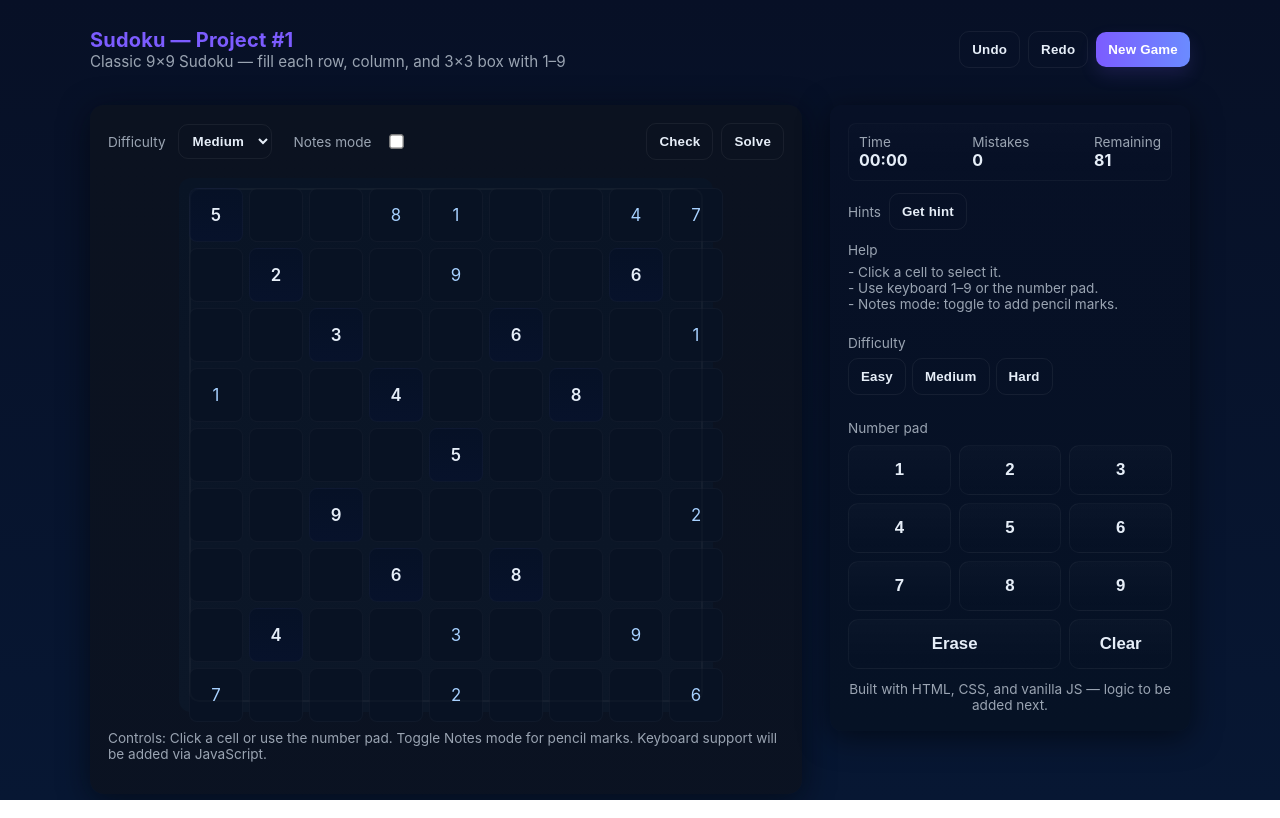
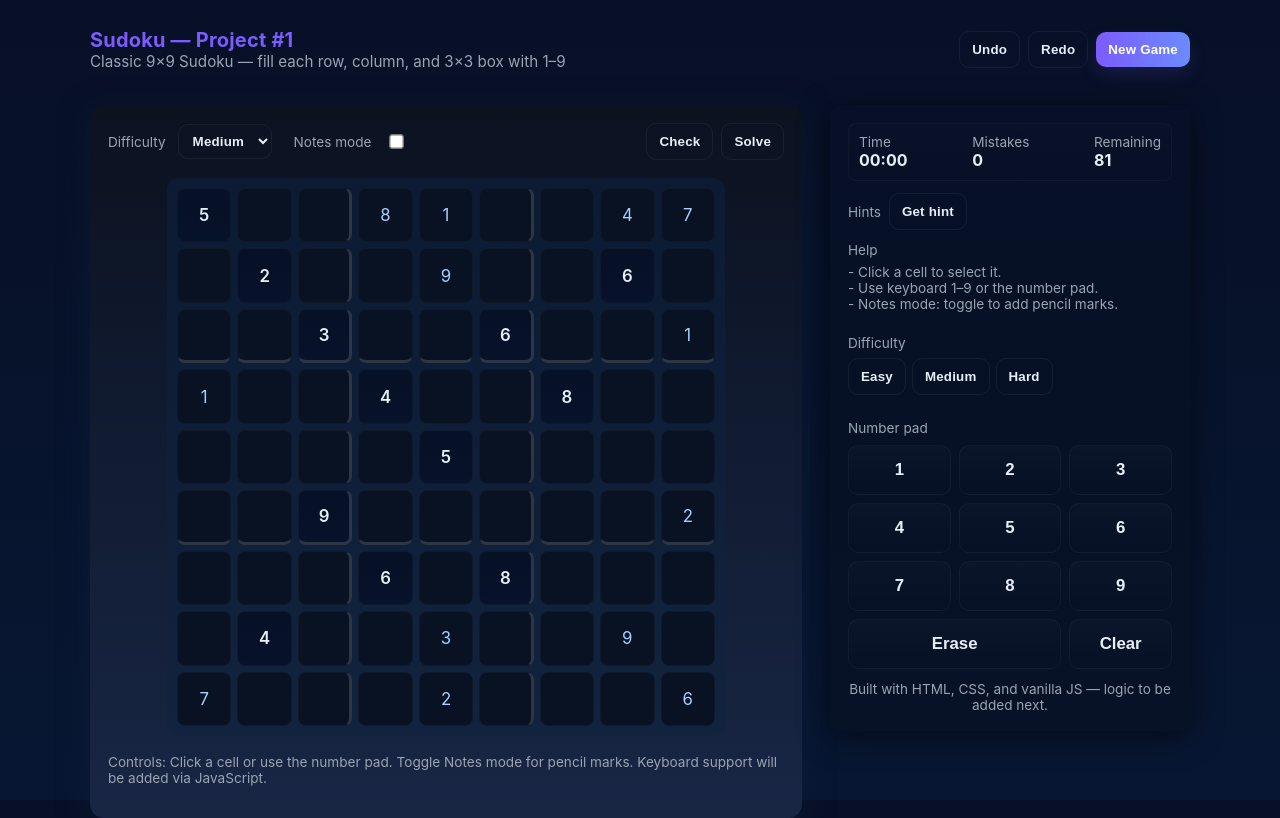
Before and after one commit to juanito2110/CS195_Project1, a plain HTML site: page index.html in a window 1280 px wide. Drawn offline with Linux system fonts and the light colour scheme.

Commit message:
Update CSS styles for improved layout and aesthetics

```diff
--- a/style.css
+++ b/style.css
@@ -10,7 +10,7 @@
       --good:#9ff7b5;
       --gap:6px;
       --cell-size:54px;
-      --board-size: calc(9 * var(--cell-size) + 8 * var(--gap));
+      --board-size: calc(9 * var(--cell-size) + 12 * var(--gap));
       font-family: Inter, system-ui, -apple-system, "Segoe UI", Roboto, "Helvetica Neue", Arial;
     }
 
@@ -51,10 +51,10 @@
 
     /* Left: board + controls */
     .game-panel{
-      background:linear-gradient(180deg,var(--panel), rgba(11,18,32,0.9));
+      background:linear-gradient(180deg,var(--panel), rgba(26, 40, 71, 0.9));
       border-radius:14px;
       padding:18px;
-      box-shadow: 0 6px 30px rgba(3,6,12,0.6);
+      box-shadow: 0 6px 30px rgba(15, 30, 59, 0.6);
     }
 
     .board-wrap{
@@ -73,7 +73,7 @@
       grid-template-columns: repeat(9, 1fr);
       grid-template-rows: repeat(9, 1fr);
       gap:var(--gap);
-      background:linear-gradient(180deg,#091425,#0c1728);
+      background:linear-gradient(180deg,#0c1b33,#12233f);
       padding:10px;
       border-radius:12px;
     }
@@ -138,7 +138,7 @@
       left:10px; right:10px; top:10px; bottom:10px;
       border-radius:10px;
       pointer-events:none;
-      box-shadow: 0 0 0 2px rgba(255,255,255,0.02) inset;
+      /*box-shadow: 0 0 0 2px rgba(255, 255, 255, 0.068) inset;*/
     }
 
     /* Controls on the right */
@@ -211,6 +211,26 @@
       text-align:center;
     }
 
+    /* --- 3x3 separators (safe: keeps the grid gap intact) --- */
+    :root{
+      --thick: 3px;                      /* thickness of separators */
+      --thick-color: rgba(255, 255, 255, 0.153);
+    }
+
+    /* Thicker vertical separators after the 3rd and 6th columns */
+    .sudoku-board .cell:nth-child(9n + 3),
+    .sudoku-board .cell:nth-child(9n + 6) {
+      border-right: var(--thick) solid var(--thick-color);
+    }
+
+    /* Thicker horizontal separators after the 3rd and 6th rows
+      row 3 => items 19..27 ; row 6 => items 46..54 */
+    .sudoku-board .cell:nth-child(n + 19):nth-child(-n + 27),
+    .sudoku-board .cell:nth-child(n + 46):nth-child(-n + 54) {
+      border-bottom: var(--thick) solid var(--thick-color);
+    }
+
+
     /* Responsive */
     @media (max-width:980px){
       .container{grid-template-columns:1fr; padding:10px}
```
